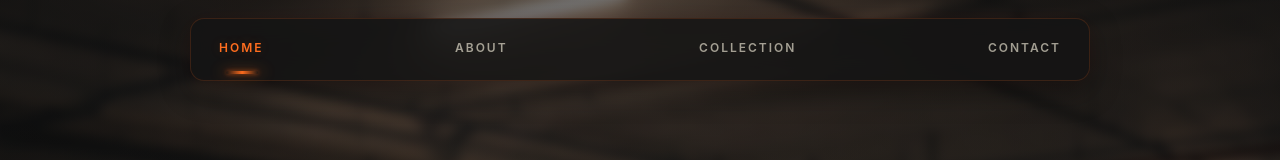
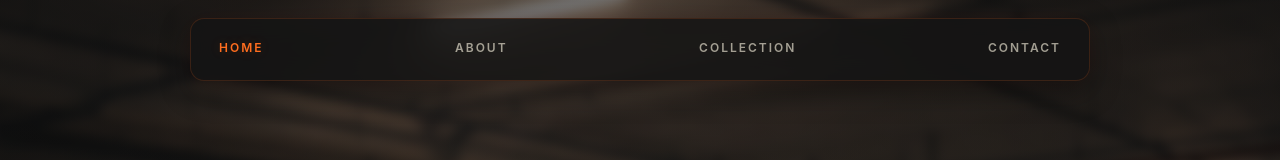
Before and after one commit to 7mud2007a/R3-car, a React app: page / in a window 1280 px wide. Shown: the top 160 px of the page. Built offline with nearby package versions, Linux system fonts and the light colour scheme; the HTML template or start-up script is replaced by a standard one.

Commit message:
Replace navbar glow with triple slash accent

```diff
--- a/src/components/Navbar.css
+++ b/src/components/Navbar.css
@@ -76,117 +76,106 @@
   transform: translateY(-1px);
 }
 
-/* Animated orange accent — same movement, with a soft light trailing it */
+/* Three precision slashes: no lightning, no beam, just the R3 accent. */
 .veltrix-nav .active-element {
   --active-element-scale-x: 1;
   --active-element-scale-y: 1;
   --active-element-show: 0;
-  --active-element-opacity: 0;
-  --active-element-width: 32px;
+  --active-element-opacity: 1;
+  --active-element-width: 34px;
   --active-element-strike-x: 0%;
   --active-element-mask-position: 0%;
 
   position: absolute;
   left: 0;
-  top: auto;
   bottom: 7px;
-  height: 2.5px;
-  width: 32px;
-  border-radius: 2px;
-  background: linear-gradient(
-    90deg,
-    transparent,
-    var(--color-orange),
-    transparent
-  );
-  box-shadow:
-    0 0 4px rgba(255, 109, 31, 0.5),
-    0 0 10px rgba(255, 109, 31, 0.16);
+  width: var(--active-element-width);
+  height: 9px;
   opacity: var(--active-element-show);
   pointer-events: none;
   z-index: 6;
   will-change: transform, width, opacity;
+  transform-origin: 50% 50%;
+  transition: opacity 0.18s ease;
 }
 
+/* The old SVG/strike artwork is deliberately removed visually. */
+.veltrix-nav .active-element > svg,
+.veltrix-nav .active-element .strike {
+  display: none !important;
+}
+
+/* Slash 1 — longest, slightly rising. */
+.veltrix-nav .active-element::before {
+  content: "";
+  position: absolute;
+  left: 50%;
+  top: 50%;
+  width: 100%;
+  height: 2px;
+  border-radius: 999px;
+  background: var(--color-orange);
+  box-shadow: 0 0 5px rgba(255, 109, 31, 0.24);
+  transform-origin: 50% 50%;
+  transform:
+    translate(-50%, -50%)
+    rotate(-8deg)
+    skewX(-18deg)
+    scaleX(calc(var(--active-element-scale-x) * 0.92));
+  clip-path: polygon(7% 0, 100% 0, 93% 100%, 0 100%);
+  transition:
+    transform 0.34s cubic-bezier(.22, .8, .2, 1),
+    width 0.28s ease;
+}
+
+/* Slash 2 — shorter and offset, creating the signature three-cut rhythm. */
 .veltrix-nav .active-element::after {
   content: "";
   position: absolute;
   left: 50%;
   top: 50%;
-  width: 52px;
-  height: 10px;
-  transform: translate(-50%, -50%);
-  border-radius: 50%;
-  background: rgba(255, 109, 31, 0.18);
-  filter: blur(7px);
-  opacity: 0.75;
-  pointer-events: none;
+  width: 76%;
+  height: 2px;
+  border-radius: 999px;
+  background: #ff9a5c;
+  box-shadow: 0 0 4px rgba(255, 154, 92, 0.2);
+  transform-origin: 50% 50%;
+  transform:
+    translate(-50%, 55%)
+    rotate(-8deg)
+    skewX(-18deg)
+    scaleX(calc(var(--active-element-scale-x) * 0.78));
+  clip-path: polygon(10% 0, 100% 0, 90% 100%, 0 100%);
+  transition:
+    transform 0.42s cubic-bezier(.22, .8, .2, 1),
+    width 0.32s ease;
 }
 
-.veltrix-nav .active-element > svg,
-.veltrix-nav .active-element .strike {
-  position: absolute;
-  right: 0;
-  top: 50%;
-  transform: translateY(-50%);
-  opacity: var(--active-element-opacity);
-  width: var(--active-element-width);
-  pointer-events: none;
+/* Third slash is painted by the element itself. */
+.veltrix-nav .active-element {
+  background:
+    linear-gradient(
+      90deg,
+      transparent 0 8%,
+      var(--color-cream) 8% 11%,
+      var(--color-orange) 11% 88%,
+      transparent 88%
+    );
+  background-size: 100% 2px;
+  background-position: center 92%;
+  background-repeat: no-repeat;
+  filter: drop-shadow(0 0 4px rgba(255, 109, 31, 0.22));
+  clip-path: polygon(7% 0, 100% 0, 93% 100%, 0 100%);
+  transition:
+    opacity 0.18s ease,
+    width 0.28s cubic-bezier(.22, .8, .2, 1),
+    clip-path 0.38s cubic-bezier(.22, .8, .2, 1);
 }
 
-.veltrix-nav .active-element > svg {
-  display: block;
-  overflow: visible;
-  height: 6px;
-  filter:
-    drop-shadow(0 0 2px var(--color-orange))
-    drop-shadow(0 0 5px rgba(255, 109, 31, 0.35));
-}
-
-.veltrix-nav .active-element .strike {
-  padding: 24px 0;
-  -webkit-mask-image:
-    linear-gradient(
-      to right,
-      transparent calc(0% + var(--active-element-mask-position)),
-      black calc(15% + var(--active-element-mask-position)),
-      black 80%,
-      transparent
-    );
-  mask-image:
-    linear-gradient(
-      to right,
-      transparent calc(0% + var(--active-element-mask-position)),
-      black calc(15% + var(--active-element-mask-position)),
-      black 80%,
-      transparent
-    );
-}
-
-.veltrix-nav .active-element .strike svg {
-  display: block;
-  overflow: visible;
-  height: 12px;
-  width: calc(var(--active-element-width) * 2);
-  transform:
-    translate(var(--active-element-strike-x), 30%)
-    scale(var(--active-element-scale-x), var(--active-element-scale-y));
-}
-
-.veltrix-nav .active-element .strike svg:last-child {
-  transform:
-    translate(var(--active-element-strike-x), -30%)
-    scale(-1);
-}
-
-.veltrix-nav .active-element .strike svg g path:nth-child(2) {
-  filter: blur(1.5px);
-  stroke: var(--color-orange);
-}
-
-.veltrix-nav .active-element .strike svg g path:nth-child(3) {
-  filter: blur(3px);
-  stroke: #ff9a5c;
+/* Non-standard opening: each cut reveals from a different point. */
+.veltrix-nav .active-element[style*="opacity: 0"],
+.veltrix-nav .active-element[style*="opacity:0"] {
+  clip-path: polygon(50% 0, 50% 0, 50% 100%, 50% 100%);
 }
 
 .veltrix-nav.before .active-element {
@@ -216,14 +205,16 @@
 
   .veltrix-nav .active-element {
     bottom: 6px;
+    height: 8px;
   }
 }
 
 @media (prefers-reduced-motion: reduce) {
   .veltrix-nav .active-element,
-  .veltrix-nav .active-element > svg,
-  .veltrix-nav .active-element .strike,
+  .veltrix-nav .active-element::before,
+  .veltrix-nav .active-element::after,
   .veltrix-nav ul li button {
     animation: none !important;
+    transition: none !important;
   }
 }
```
